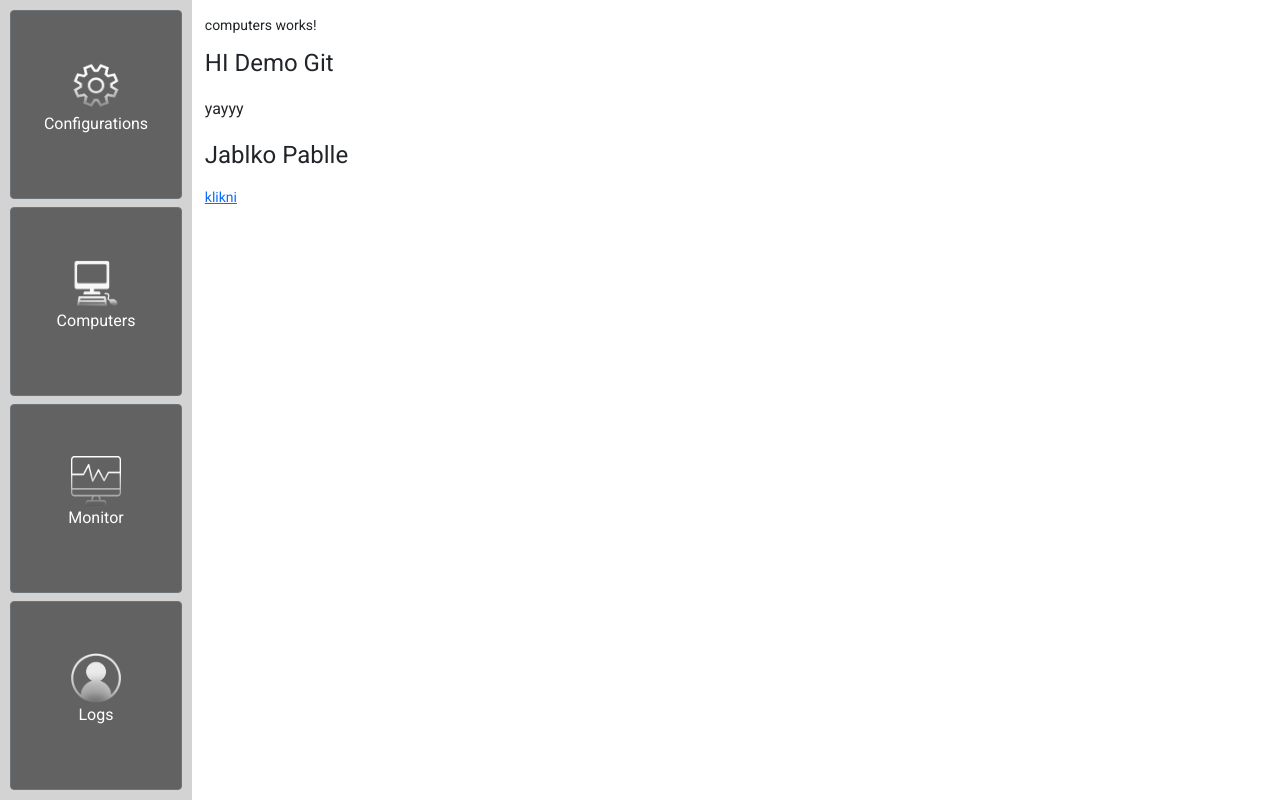
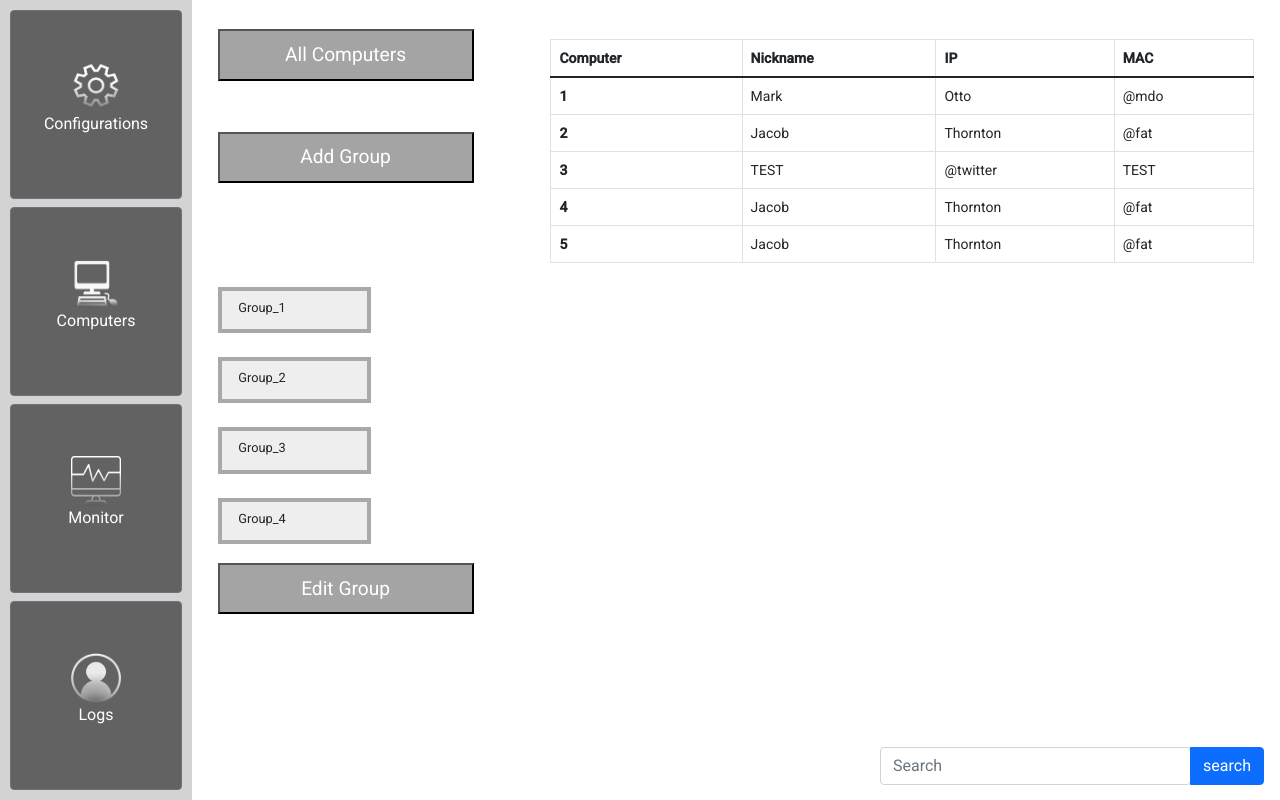
Before and after one commit to Martinius1/Pablle, an Angular app: page /requests in a window 1280 px wide. Both pictures are taken after a click on the button "Computers". Built offline with nearby package versions, Linux system fonts and the light colour scheme.

Commit message:
Pridani computeru lehke upravy requestu

```diff
--- a/src/app/pages/computers/computers.component.html
+++ b/src/app/pages/computers/computers.component.html
@@ -1,6 +1,79 @@
-<p>computers works!</p>
-<h1>HI Demo Git</h1>
-<h3>yayyy</h3>
-<h1>Jablko Pablle</h1>
-<div><a href=" https://www.youtube.com/watch?v=O91DT1pR1ew">klikni</a></div>
+<div style="margin-top: 3vh"></div>
+<table class="table table-bordered">
+  <thead>
+  <tr class="table2">
+    <th scope="col">Computer</th>
+    <th scope="col">Nickname</th>
+    <th scope="col">IP</th>
+    <th scope="col">MAC</th>
+  </tr>
+  </thead>
+  <tbody>
+  <tr class="column1">
+    <th scope="row">1</th>
+    <td>Mark</td>
+    <td>Otto</td>
+    <td>@mdo</td>
+  </tr>
+  <tr>
+    <th scope="row">2</th>
+    <td>Jacob</td>
+    <td>Thornton</td>
+    <td>@fat</td>
+  </tr>
+  <tr>
+    <th scope="row">3</th>
+    <td>TEST</td>
+    <td>@twitter</td>
+    <td>TEST</td>
+  </tr>
+  <tr>
+    <th scope="row">4</th>
+    <td>Jacob</td>
+    <td>Thornton</td>
+    <td>@fat</td>
+  </tr>
+  <tr>
+    <th scope="row">5</th>
+    <td>Jacob</td>
+    <td>Thornton</td>
+    <td>@fat</td>
+  </tr>
+
+  </tbody>
+</table>
+
+<div class="computers-buttons">
+
+
+  <button class="button-add-group">Add Group</button>
+  <button class="button-edit-group">Edit Group</button>
+
+</div>
+
+<button class="button-all-computers">All Computers</button>
+
+<div class="card-background">
+  <h1 class="pc-header">
+    Group_1
+  </h1>
+</div>
+<div class="card-background">
+  <h1 class="pc-header">
+    Group_2
+  </h1>
+</div>
+<div class="card-background">
+  <h1 class="pc-header">
+    Group_3
+  </h1>
+</div>
+<div class="card-background">
+  <h1 class="pc-header">
+    Group_4
+  </h1>
+</div>
+
+
+<app-search-bar></app-search-bar>
 <app-side-bar></app-side-bar>
--- a/src/app/pages/computers/computers.component.scss
+++ b/src/app/pages/computers/computers.component.scss
@@ -0,0 +1,82 @@
+
+
+.table{
+  width: 55vw;
+  margin-left: 27vw;
+  .table-bordered{
+
+    width: 55vw;
+    margin-left: 27vw;
+  }
+}
+.computers-buttons{
+  width: 26vw;
+  height: 40vw;
+  position: absolute;
+  top: 8vw;
+  left: 0;
+  font-size: 1.5vw;
+
+  .button-add-group{
+    width: 20vw;
+    height: 4vw;
+    margin-top: 1vw;
+    align-items: center;
+    position: absolute;
+    top: 1.3vw;
+    left: 17vw;
+    background-color: #A4A4A4;
+    color: white;
+
+  }
+  .button-edit-group{
+    width: 20vw;
+    height: 4vw;
+    margin-top: 1vw;
+    align-items: center;
+    position: absolute;
+    top: 35vw;
+    left: 17vw;
+    background-color: #A4A4A4;
+    color: white;
+  }
+
+
+}
+.button-all-computers{
+  width: 20vw;
+  height: 4vw;
+  margin-top: 1vw;
+  align-items: center;
+  position: absolute;
+  top: 1.3vw;
+  left: 17vw;
+  font-size: 1.5vw;
+  background-color: #A4A4A4;
+  color: white;
+
+}
+
+.card-background{
+  background-color: #EEEEEE;
+  height: 6%;
+  justify-content: left;
+  align-items: center;
+  display: flex;
+  border: 4px solid darkgrey;
+  width: 12vw;
+
+  margin-top: 3vh;
+  margin-left: 1vw;
+
+
+  .pc-header{
+    font-size: 1vw;
+    margin-left: 1.3vw;
+    margin-top: 1.5vh;
+
+
+  }
+
+
+}
--- a/src/app/pages/requests/requests.component.scss
+++ b/src/app/pages/requests/requests.component.scss
@@ -1,10 +1,11 @@
 .header-background{
-  background-color: #BEBEBE;
+  background-color: #A4A4A4;
   height: 15%;
   justify-content: left;
   align-items: center;
   display: flex;
-  border: 4px solid darkgrey;
+  color: white;
+  border: 4px solid #7D7D7D;
   .request-header{
     font-size: 2vw;
     margin-left: 1.3vw;
```
